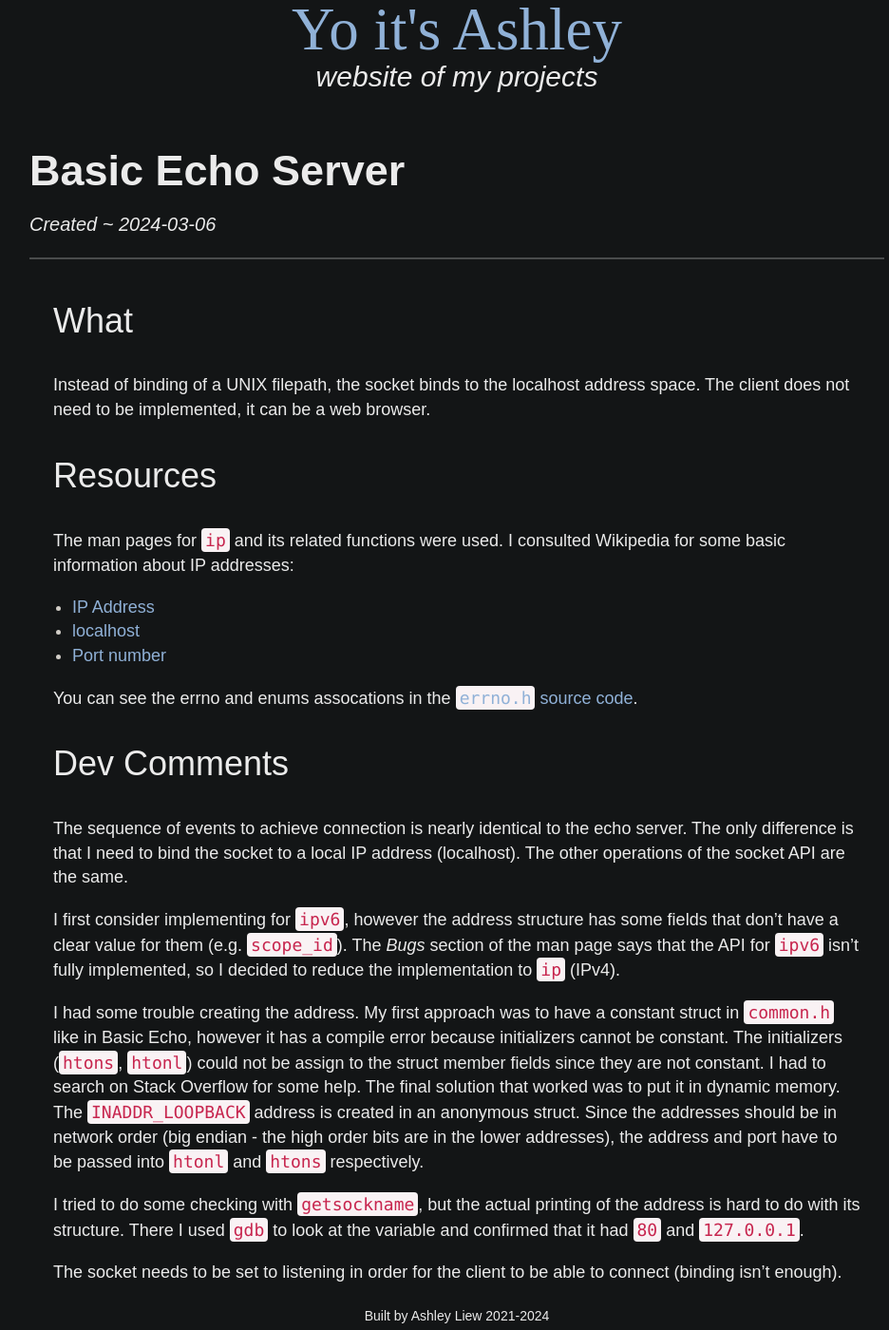
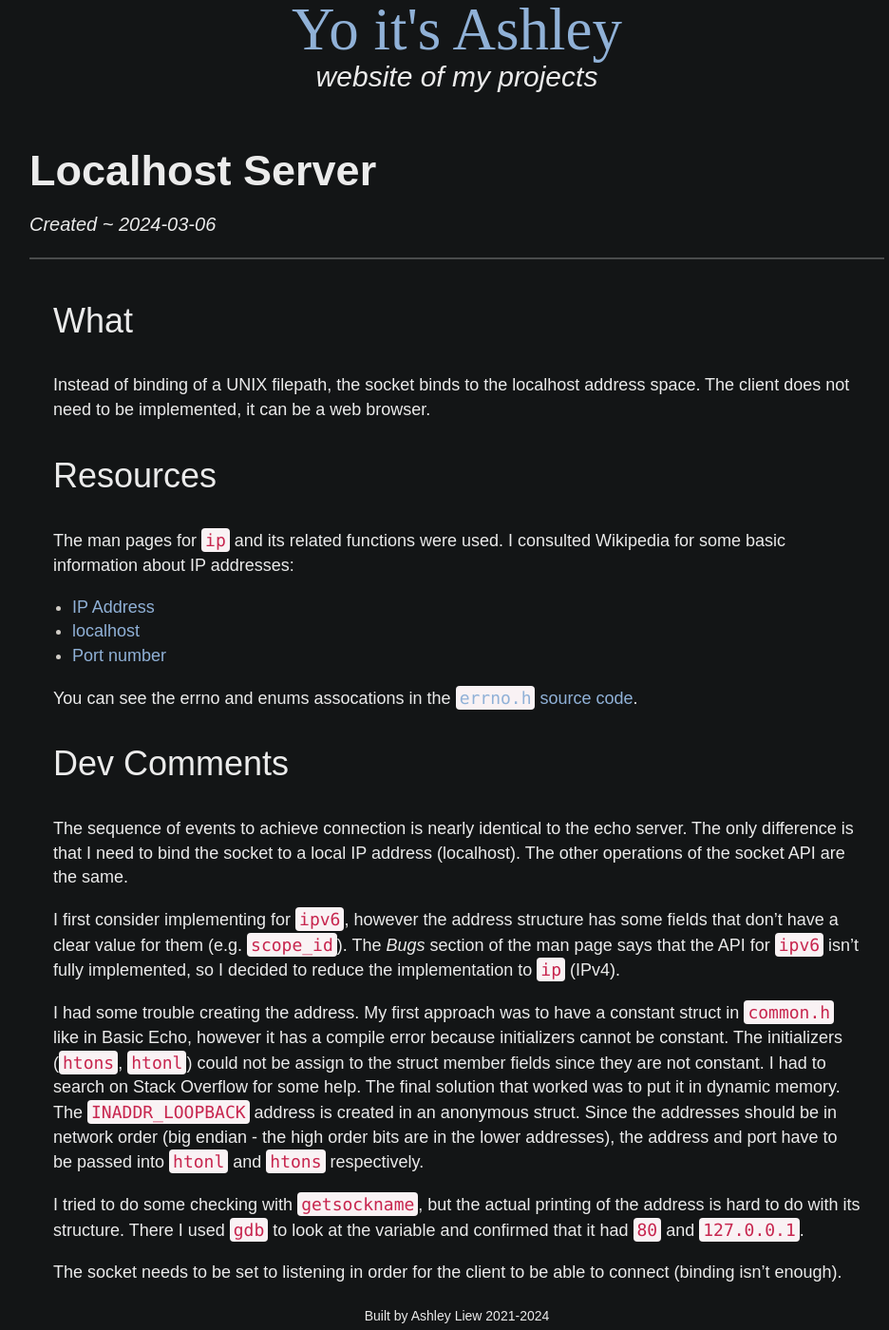
Before and after one commit to brainuser5705/personal-website, a Jekyll site: the page built from _current/http-server-progress/localhost.md, in a window 1280 px wide. Shown: the whole page at 95% size, without its empty margins (159-1095 px from the left). Built offline with Jekyll 4.4.1, drawn with Linux system fonts in a browser that asks for light colours; some web fonts are replaced.

Commit message:
update name

```diff
--- a/_current/http-server-progress/localhost.md
+++ b/_current/http-server-progress/localhost.md
@@ -1,5 +1,5 @@
 ---
-name: Basic Echo Server
+name: Localhost Server
 layout: project
 time: 2024-03-06
 ---
```
